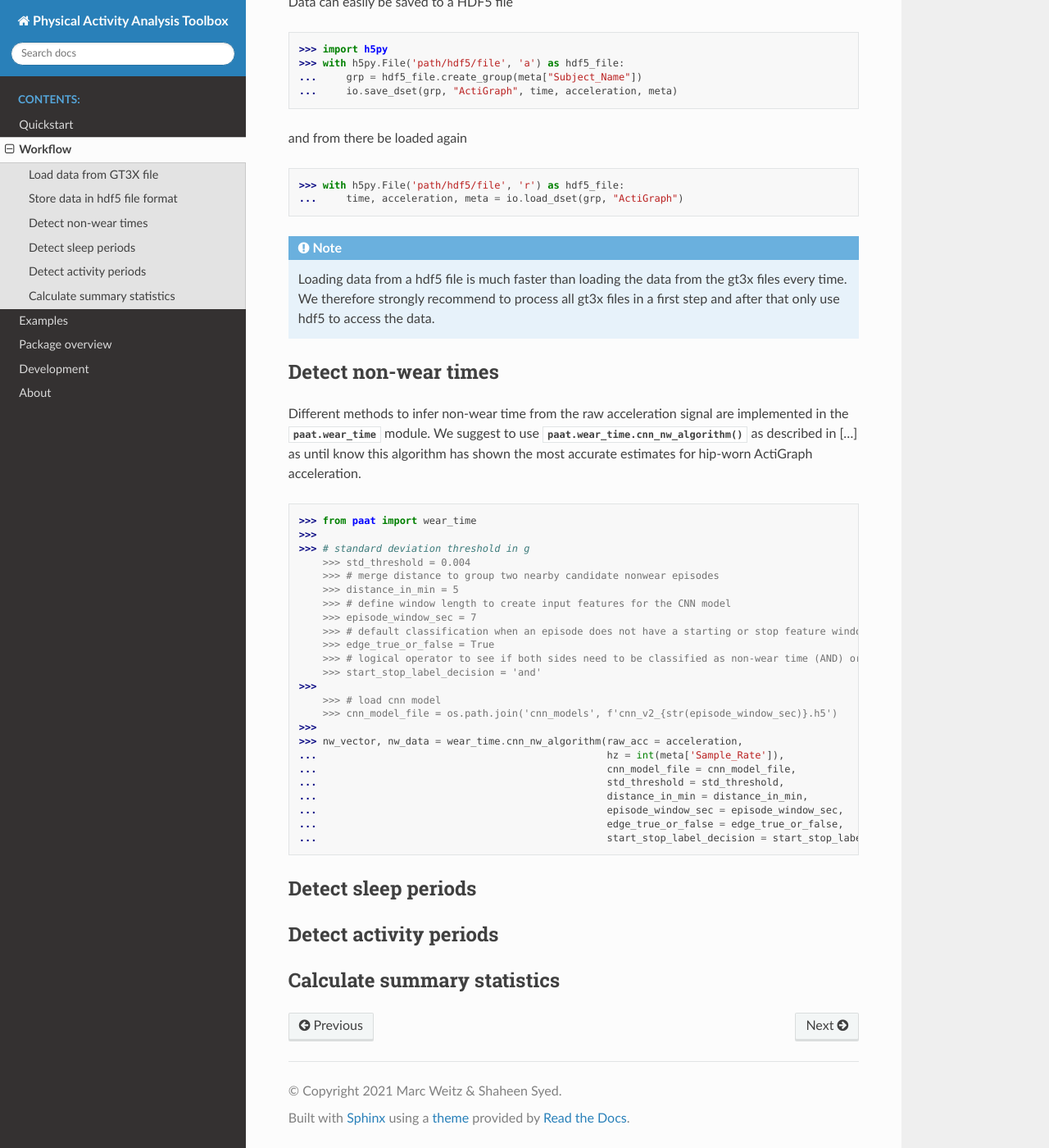
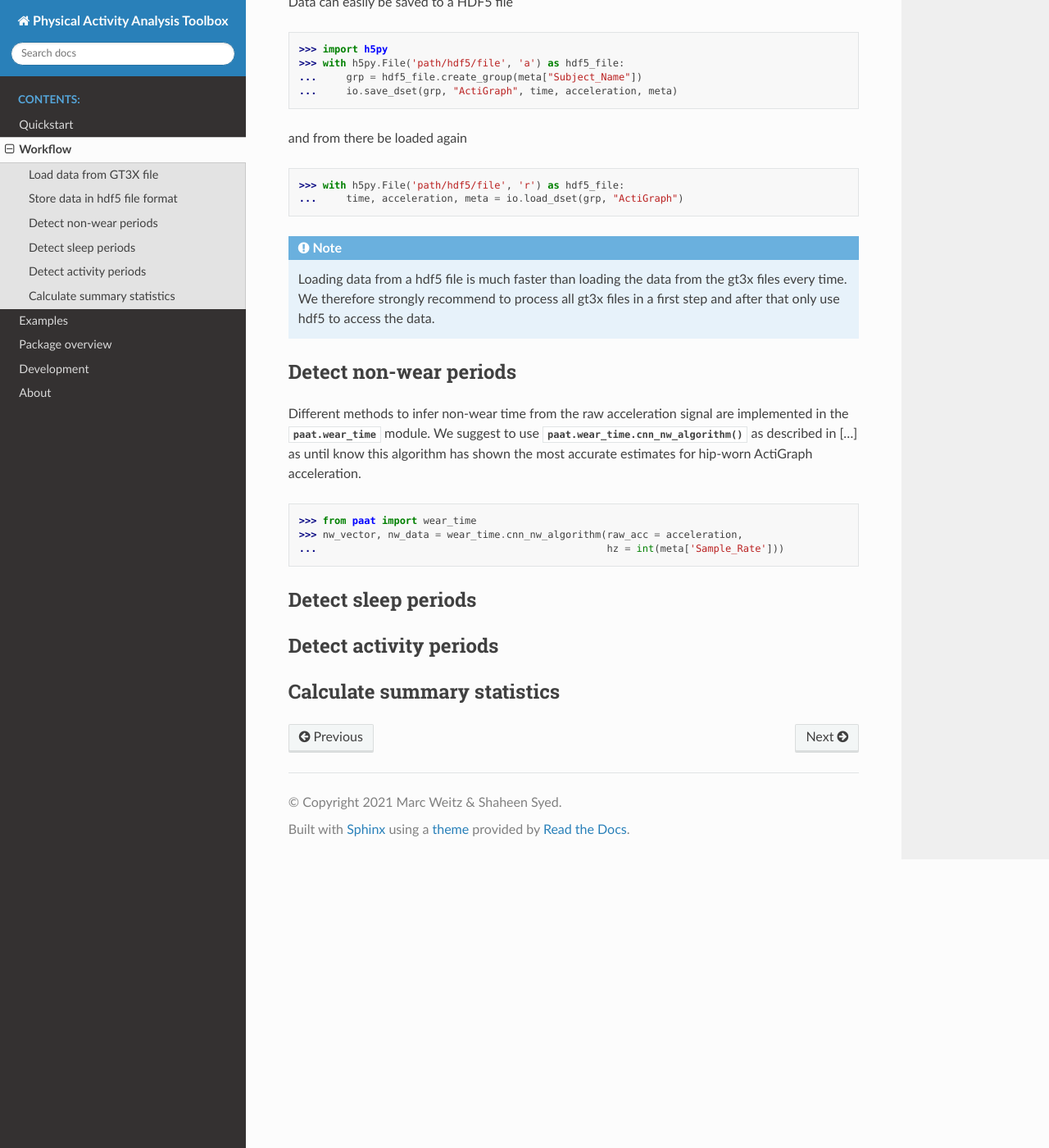
Before and after one commit to Trybnetic/paat, a Sphinx documentation site: the page built from doc/source/workflow.rst, in a window 1280 px wide and 1400 px high, scrolled down 437 px. Shown: the whole window at 82% size. Built offline with Sphinx 7.4.7 and the Read the Docs theme 2.0.0, drawn with Linux system fonts in a browser that asks for light colours.

Commit message:
implements using default models if no own model is specified

```diff
--- a/doc/source/workflow.rst
+++ b/doc/source/workflow.rst
@@ -43,8 +43,8 @@ and from there be loaded again
     data.
 
 
-Detect non-wear times
----------------------
+Detect non-wear periods
+-----------------------
 
 Different methods to infer non-wear time from the raw acceleration signal are
 implemented in the :mod:`paat.wear_time` module. We suggest to use
@@ -55,29 +55,9 @@ estimates for hip-worn ActiGraph acceleration.
 .. code-block:: python
 
     >>> from paat import wear_time
-    >>>
-    >>> # standard deviation threshold in g
-  	>>> std_threshold = 0.004
-  	>>> # merge distance to group two nearby candidate nonwear episodes
-  	>>> distance_in_min = 5
-  	>>> # define window length to create input features for the CNN model
-  	>>> episode_window_sec = 7
-  	>>> # default classification when an episode does not have a starting or stop feature window (happens at t=0 or at the end of the data)
-  	>>> edge_true_or_false = True
-  	>>> # logical operator to see if both sides need to be classified as non-wear time (AND) or just a single side (OR)
-  	>>> start_stop_label_decision = 'and'
-    >>>
-  	>>> # load cnn model
-  	>>> cnn_model_file = os.path.join('cnn_models', f'cnn_v2_{str(episode_window_sec)}.h5')
-    >>>
     >>> nw_vector, nw_data = wear_time.cnn_nw_algorithm(raw_acc = acceleration,
-    ...             					hz = int(meta['Sample_Rate']),
-    ...              					cnn_model_file = cnn_model_file,
-    ...              					std_threshold = std_threshold,
-    ...              					distance_in_min = distance_in_min,
-    ...              					episode_window_sec = episode_window_sec,
-    ...              					edge_true_or_false = edge_true_or_false,
-    ...              					start_stop_label_decision = start_stop_label_decision)
+    ...                                                 hz = int(meta['Sample_Rate']))
+
 
 
 Detect sleep periods
--- a/setup.py
+++ b/setup.py
@@ -29,6 +29,9 @@ setup(
     classifiers=classifiers,
     platforms='Linux',
     packages=['paat'],
+    package_data = {
+        'paat': ['models/*.h5'],
+    },
     setup_requires=['numpy'],
     install_requires=load_requirements('requirements.txt'),
     extras_require={
```
Also changed, not shown: 2 other files.
